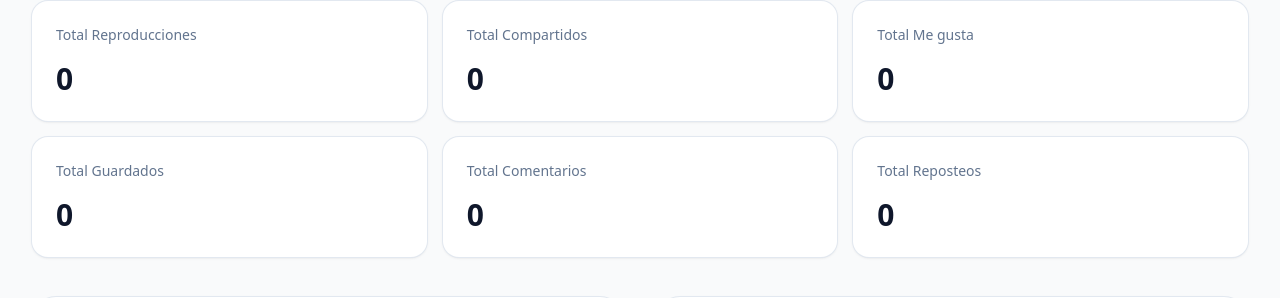
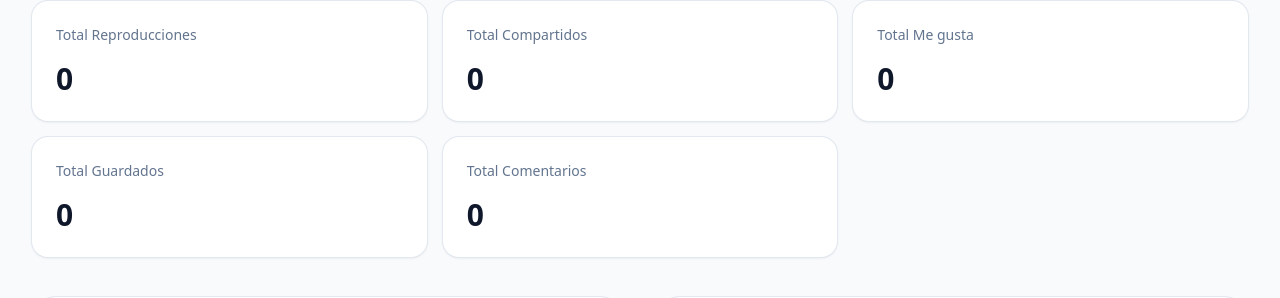
Before and after one commit to SolanoJason/tiktok_stats, a Python web app: template templates/campaign_history.html in a window 1280 px wide. Shown: the part 167-465 px from the top of the page. Run offline with Jinja, Linux system fonts and the light colour scheme; the template is opened without the code that fills it, so the values that code supplies are empty.

Commit message:
feat: removed reposts

```diff
--- a/templates/campaign_history.html
+++ b/templates/campaign_history.html
@@ -46,10 +46,6 @@
         <p class="text-sm font-medium text-slate-500">Total Comentarios</p>
         <p id="total-comments" class="mt-4 text-3xl font-semibold text-slate-900">0</p>
       </div>
-      <div class="rounded-2xl bg-white p-6 shadow-sm ring-1 ring-slate-200">
-        <p class="text-sm font-medium text-slate-500">Total Reposteos</p>
-        <p id="total-reposts" class="mt-4 text-3xl font-semibold text-slate-900">0</p>
-      </div>
     </div>
 
     <div class="mt-10 grid gap-8 lg:grid-cols-2">
@@ -91,14 +87,13 @@
 <script>
 const limaOffset = '-05:00';
 const apiEndpoint = '/api/tiktok/campaign/history';
-const metricKeys = ['plays', 'shares', 'diggs', 'collects', 'comments', 'reposts'];
+const metricKeys = ['plays', 'shares', 'diggs', 'collects', 'comments'];
 const metricLabels = {
   plays: 'Reproducciones',
   shares: 'Compartidos',
   diggs: 'Me gusta',
   collects: 'Guardados',
   comments: 'Comentarios',
-  reposts: 'Reposteos',
 };
 const metricColors = {
   plays: 'rgba(14, 165, 233, 0.8)',
@@ -106,7 +101,6 @@ const metricColors = {
   diggs: 'rgba(249, 115, 22, 0.8)',
   collects: 'rgba(168, 85, 247, 0.8)',
   comments: 'rgba(239, 68, 68, 0.8)',
-  reposts: 'rgba(34, 197, 94, 0.8)',
 };
 
 let cumulativeChart = null;
@@ -148,7 +142,6 @@ function aggregateByDate(rows) {
         diggs: 0,
         collects: 0,
         comments: 0,
-        reposts: 0,
       });
     }
     const entry = map.get(row.date_of_stats);
@@ -177,7 +170,6 @@ function updateSummaryCards(aggregateRows) {
     diggs: 0,
     collects: 0,
     comments: 0,
-    reposts: 0,
   };
 
   document.getElementById('total-plays').textContent = Number(latest.plays).toLocaleString('es-PE');
@@ -185,7 +177,6 @@ function updateSummaryCards(aggregateRows) {
   document.getElementById('total-diggs').textContent = Number(latest.diggs).toLocaleString('es-PE');
   document.getElementById('total-collects').textContent = Number(latest.collects).toLocaleString('es-PE');
   document.getElementById('total-comments').textContent = Number(latest.comments).toLocaleString('es-PE');
-  document.getElementById('total-reposts').textContent = Number(latest.reposts).toLocaleString('es-PE');
 }
 
 function configureChart(canvasId, dataSets, title) {
@@ -279,7 +270,6 @@ async function loadCampaignHistory() {
     diggs: 0,
     collects: 0,
     comments: 0,
-    reposts: 0,
   };
 
   const videoChart = configureChart('video-chart', [
```
